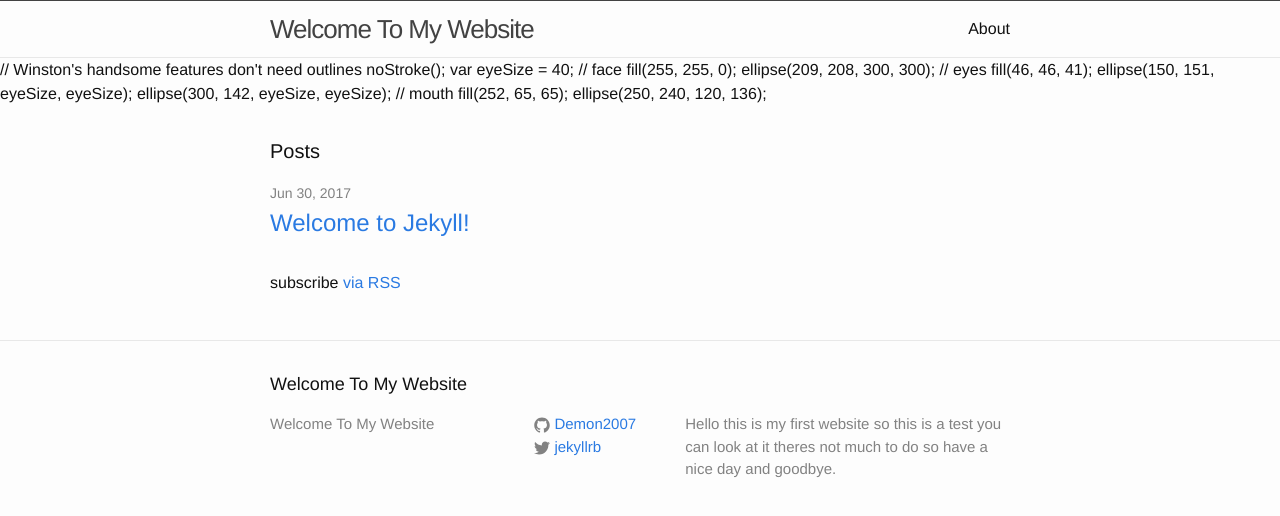
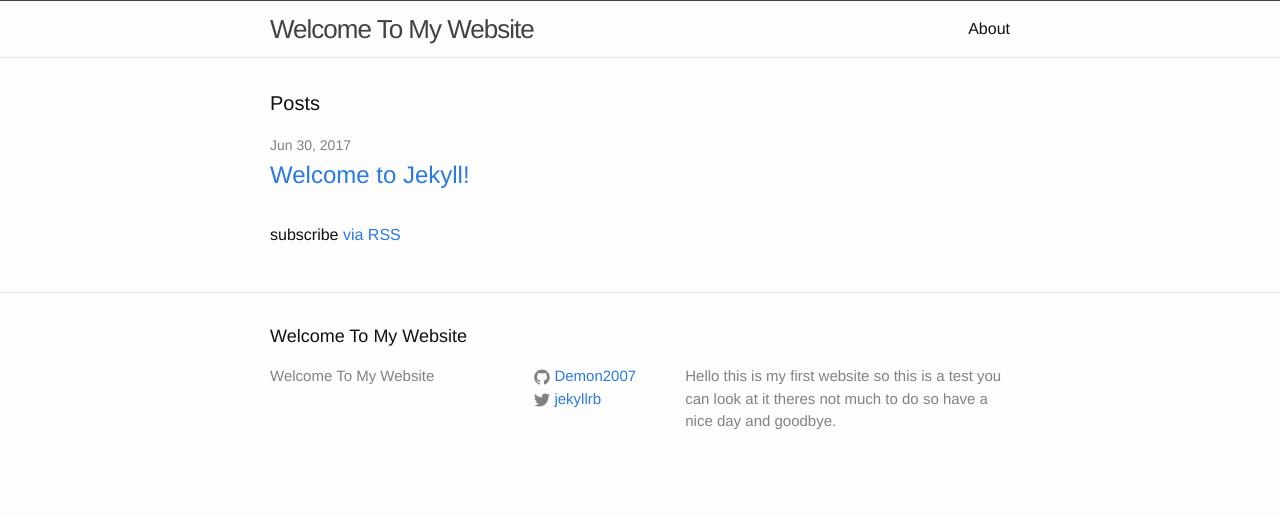
Before and after one commit to Demon2007/Demon2007.github.io, a Jekyll site: the page built from index.html, in a window 1280 px wide, cut to the strip 99-615 px from the top of the page. Built offline with Jekyll 4.4.1, drawn with Linux system fonts in a browser that asks for light colours.

Commit message:
Update default.html

```diff
--- a/_layouts/default.html
+++ b/_layouts/default.html
@@ -5,23 +5,6 @@
     <img src="http://s3.amazonaws.com/libapps/accounts/44105/images/welcome_thumb_tacks_1600_clr_9661.png" alt="Welcome with thumb tacks"width="150"height="95">    {% include header.html %}
   <body>
 
-// Winston's handsome features don't need outlines
-noStroke();
-
-var eyeSize = 40;
-
-// face
-fill(255, 255, 0);
-ellipse(209, 208, 300, 300);
-
-// eyes
-fill(46, 46, 41);
-ellipse(150, 151, eyeSize, eyeSize);
-ellipse(300, 142, eyeSize, eyeSize);
-
-// mouth
-fill(252, 65, 65);
-ellipse(250, 240, 120, 136);
     <div class="page-content">
       <div class="wrapper">
         {{ content }}
```
